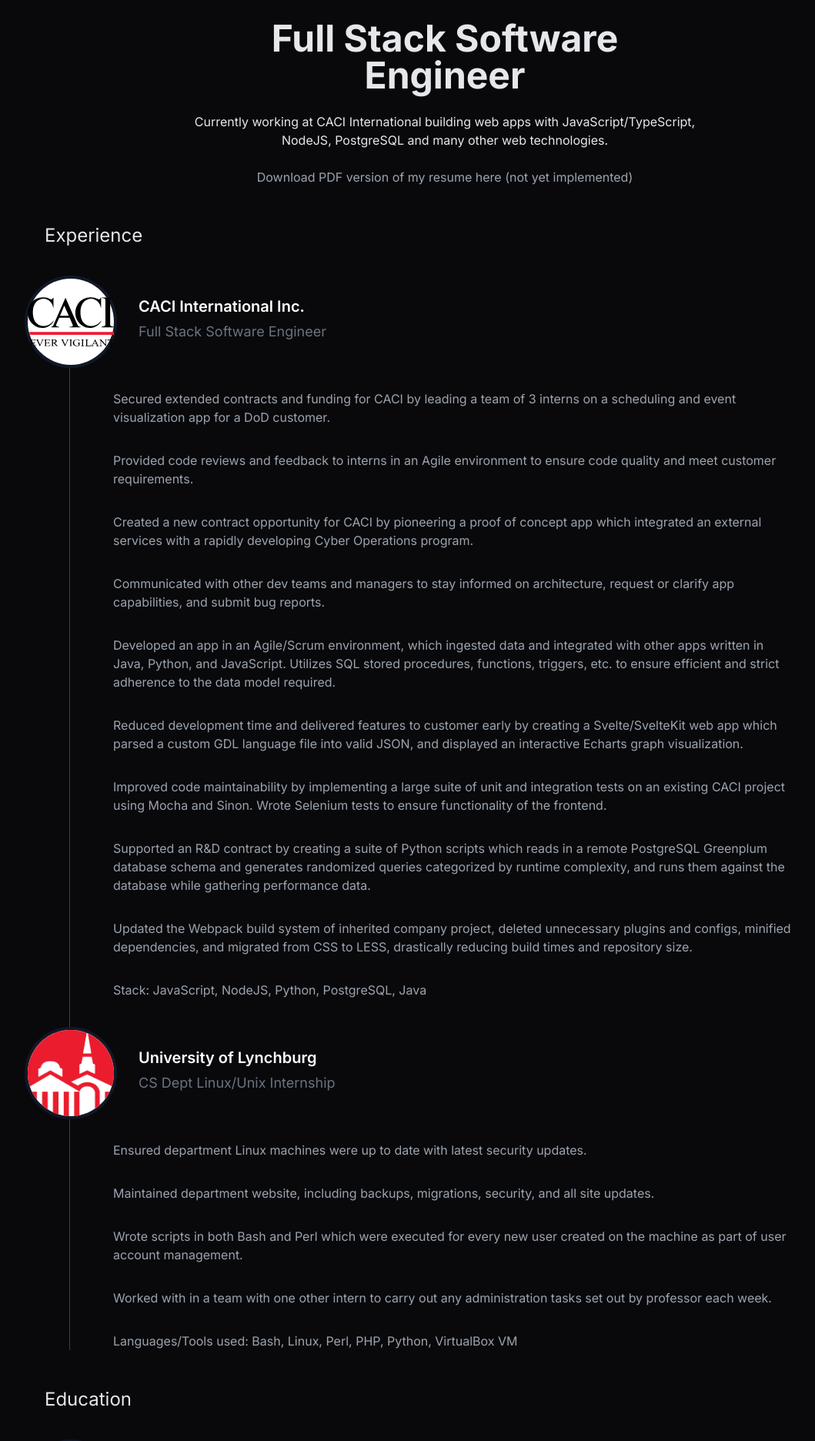
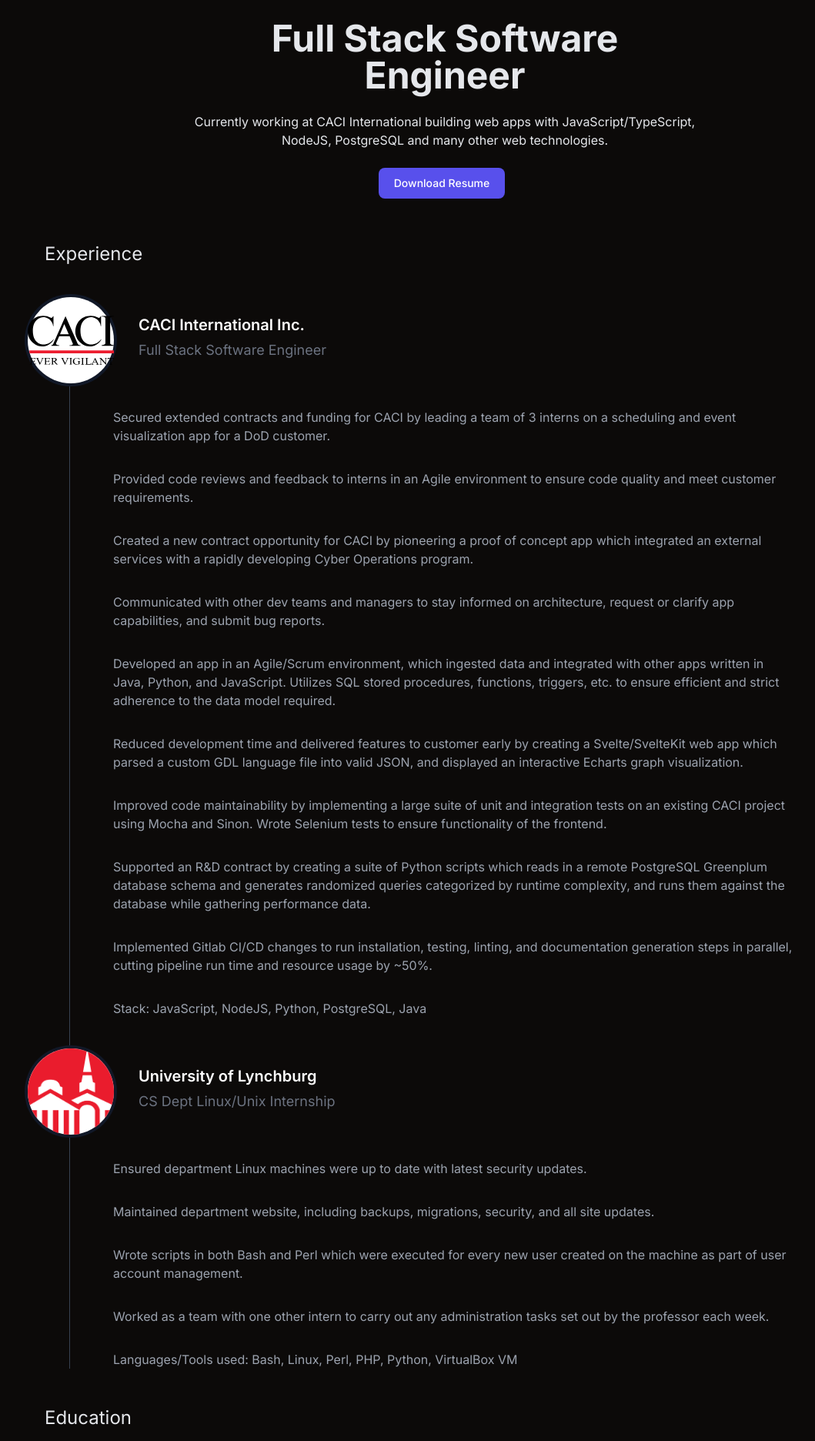
Before and after one commit to BrooklynWelsh/personal-site, a Next.js app: page / in a window 1280 px wide. Shown: the part 854-2726 px from the top of the page at 77% size, without its empty margins (62-1121 px from the left). Built offline with nearby package versions, Linux system fonts and the light colour scheme.

Commit message:
Tweaked resume, added resume PDF and download link.

```diff
--- a/app/page.tsx
+++ b/app/page.tsx
@@ -180,11 +180,13 @@
 
 export default async function Home() {
   return (
-    <main className="flex flex-col items-center justify-between p-10 dark:bg-zinc-950 dark:text-gray-400">
+    <main className="flex flex-col items-center justify-between p-10 dark:bg-stone-950 dark:text-gray-400">
       <Nav/>
       <Hero />
 
-      <p>Download PDF version of my resume here (not yet implemented)</p>
+      <a href="/resume.pdf" className="text-white bg-indigo-700 hover:bg-indigo-800 focus:ring-4 focus:ring-indigo-300 font-medium rounded-lg text-sm px-5 py-2.5 mr-2 mb-2 dark:bg-indigo-600 dark:hover:bg-indigo-700 focus:outline-none dark:focus:ring-indigo-800">
+        Download Resume
+      </a>
       <Resume resume={resumeData}/>
     </main>
   )
--- a/public/resume.json
+++ b/public/resume.json
@@ -17,7 +17,7 @@
             "Reduced development time and delivered features to customer early by creating a Svelte/SvelteKit web app which parsed a custom GDL language file into valid JSON, and displayed an interactive Echarts graph visualization.",
             "Improved code maintainability by implementing a large suite of unit and integration tests on an existing CACI project using Mocha and Sinon. Wrote Selenium tests to ensure functionality of the frontend.",
             "Supported an R&D contract by creating a suite of Python scripts which reads in a remote PostgreSQL Greenplum database schema and generates randomized queries categorized by runtime complexity, and runs them against the database while gathering performance data.",
-            "Updated the Webpack build system of inherited company project, deleted unnecessary plugins and configs, minified dependencies, and migrated from CSS to LESS, drastically reducing build times and repository size.",
+            "Implemented Gitlab CI/CD changes to run installation, testing, linting, and documentation generation steps in parallel, cutting pipeline run time and resource usage by ~50%.",
             "Stack: JavaScript, NodeJS, Python, PostgreSQL, Java"
         ],
           "dates": "Feb. 2021 - Present"
@@ -32,7 +32,7 @@
             "Ensured department Linux machines were up to date with latest security updates.",
             "Maintained department website, including backups, migrations, security, and all site updates.",
             "Wrote scripts in both Bash and Perl which were executed for every new user created on the machine as part of user account management.",
-            "Worked with in a team with one other intern to carry out any administration tasks set out by professor each week.",
+            "Worked as a team with one other intern to carry out any administration tasks set out by the professor each week.",
             "Languages/Tools used: Bash, Linux, Perl, PHP, Python, VirtualBox VM"
           ],
           "dates": "Aug.2019 - Nov. 2020"
```
Also changed, not shown: 1 other file (tests, documents, lock files or other folders).
